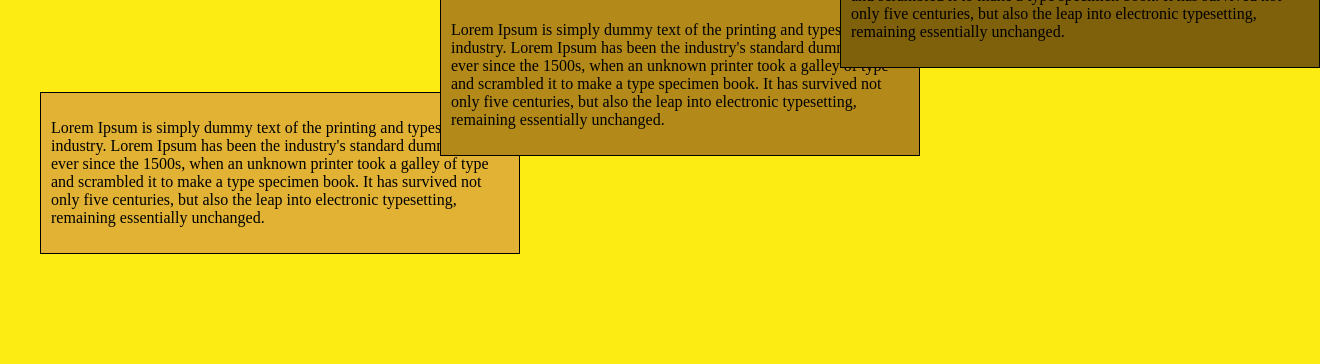
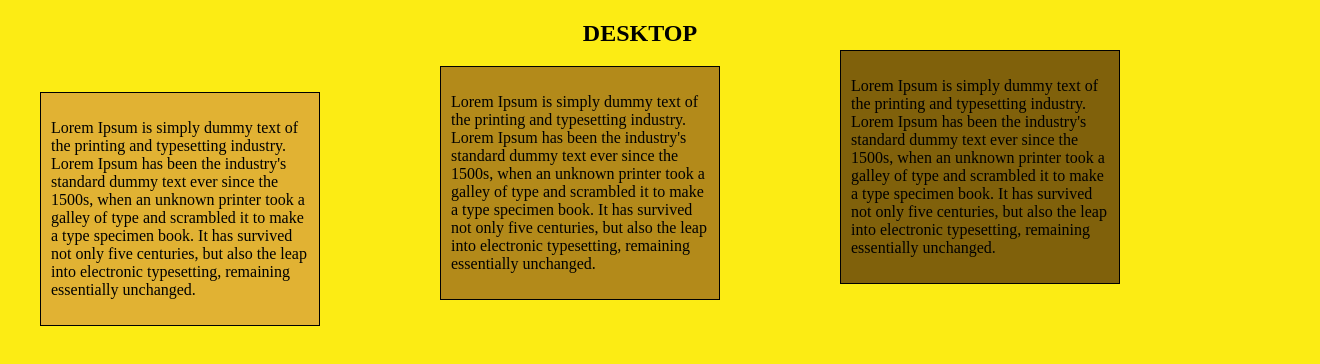
Before and after one commit to laurentdeke/module-2-desktop, a plain HTML site: page index.html in a window 1280 px wide. Shown: the whole page, 1320 px wide, since content can reach past the window. Drawn offline with Linux system fonts and the light colour scheme.

Commit message:
Update index.html

```diff
--- a/index.html
+++ b/index.html
@@ -26,7 +26,7 @@ body {
     background-color: #E1B233;
     margin: 40px;
     padding: 10px;
-    width: 480px;
+    width: 280px;
     border: 1px solid black;
     box-sizing:border-box;
   }
@@ -36,7 +36,7 @@ body {
     margin-left: 440px;
     margin-top: -300px;
     padding: 10px;
-    width: 480px;
+    width: 280px;
     border: 1px solid black;
   }
   #box3 {
@@ -45,7 +45,7 @@ body {
     margin-left: 840px;
     margin-top: -250px;
     padding: 10px;
-    width: 480px;
+    width: 280px;
     border: 1px solid black;
   }
 
```
